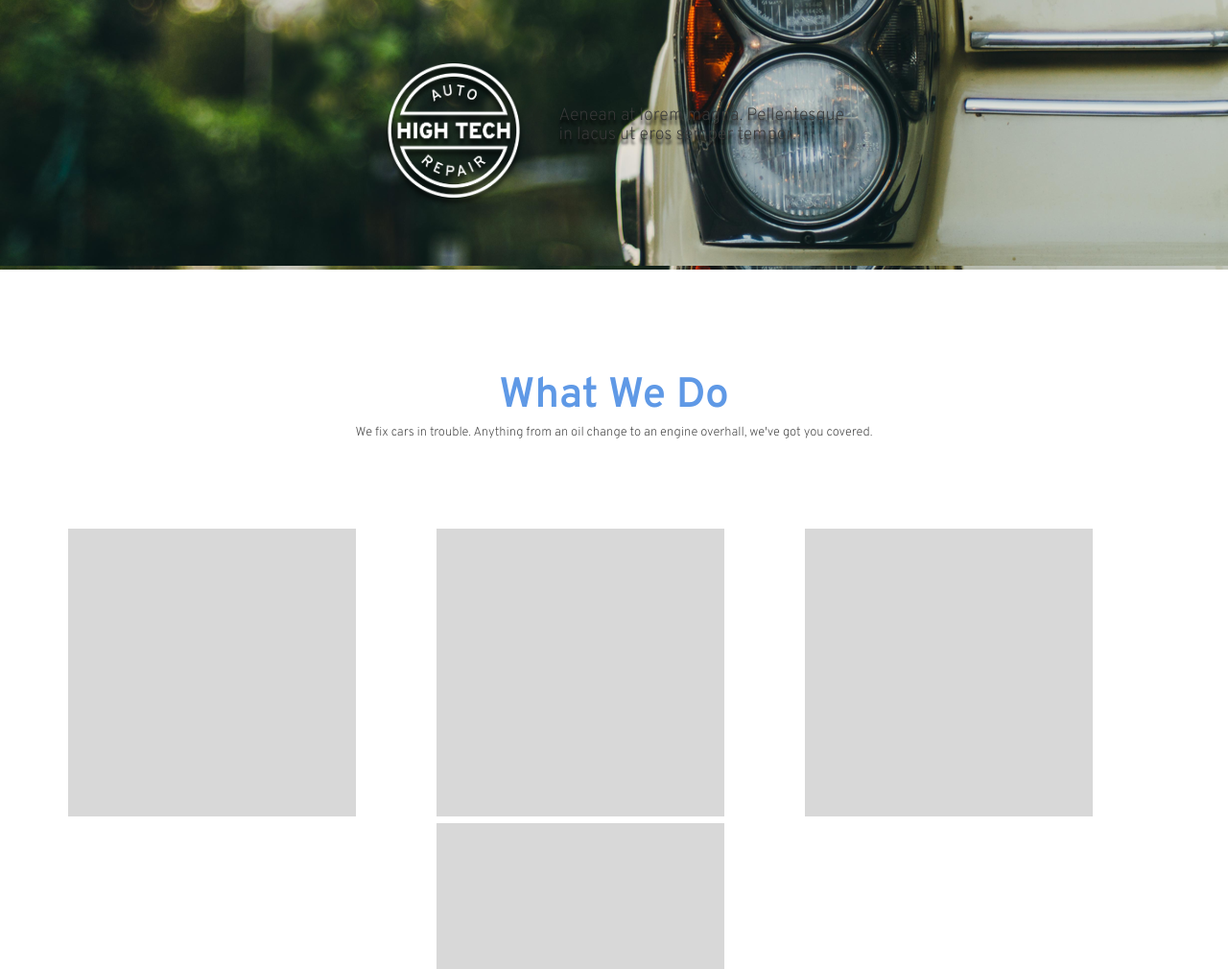
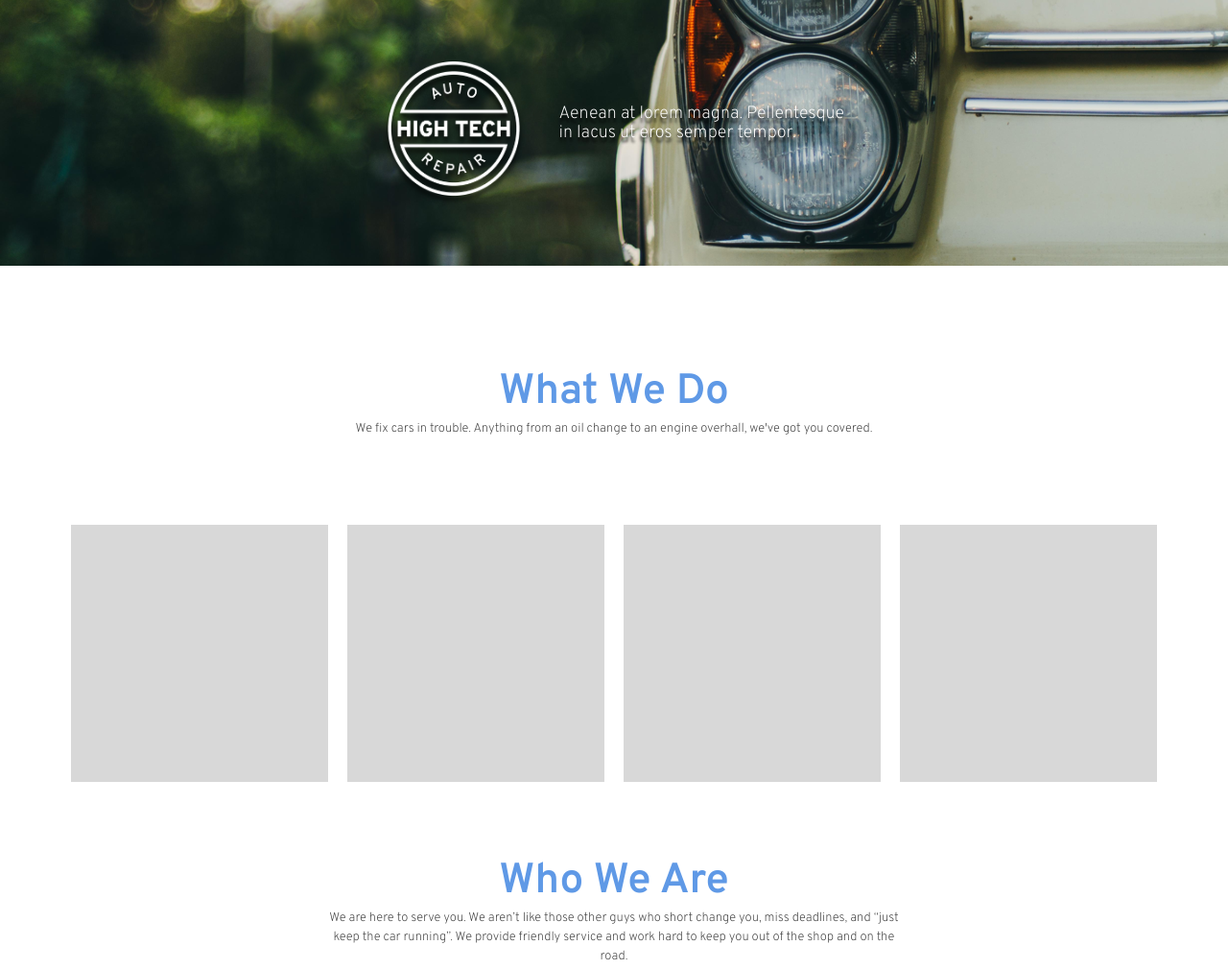
Before and after one commit to z1bowen1/hta-site, a plain HTML site: page index.html in a window 1280 px wide. Shown: the top 1010 px of the page at 96% size. Drawn offline with Linux system fonts and the light colour scheme.

Commit message:
Updates for showing hi tech

```diff
--- a/index.html
+++ b/index.html
@@ -15,7 +15,7 @@
         </div>
     </header>
 <main>
-    <section>
+    <section class="services">
         <h2>What We Do</h2>
         <p>We fix cars in trouble. Anything from an oil change to an engine overhall, we've got you covered.</p>
         <ul class="row-wrap">
--- a/sass/_class.scss
+++ b/sass/_class.scss
@@ -20,3 +20,11 @@
 .contact {
     text-align: left;
 }
+.services {
+  li {
+    width: 25%;
+    box-sizing: border-box;
+    padding: 0 10px;
+  }
+  img { max-width: 100%; }
+}
--- a/sass/_elements.scss
+++ b/sass/_elements.scss
@@ -54,7 +54,8 @@ img {
 header {
     margin-bottom: 70px;
     background-image: url("../pics/car-headlight.png");
-    height: 281px;
+    background-repeat: no-repeat;
+    height: 277px;
     img {
         width: 150px;
         height: 150px;
@@ -64,6 +65,7 @@ header {
         font-size: 1.8em;
         margin-left: 35px;
         text-shadow: 0px 5px 3px black;
+        color: white;
     }
 }
 main section {
```
Also changed, not shown: css/style.css, 1 other file.
